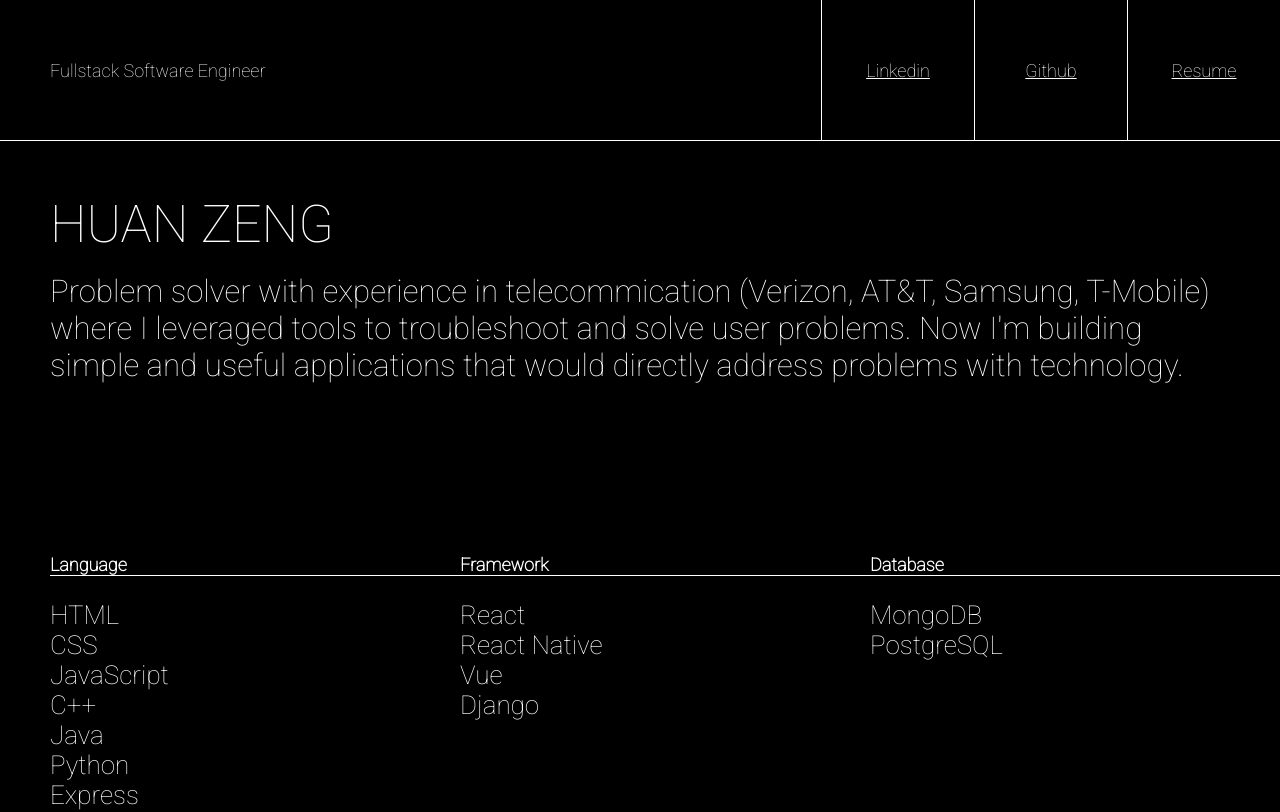
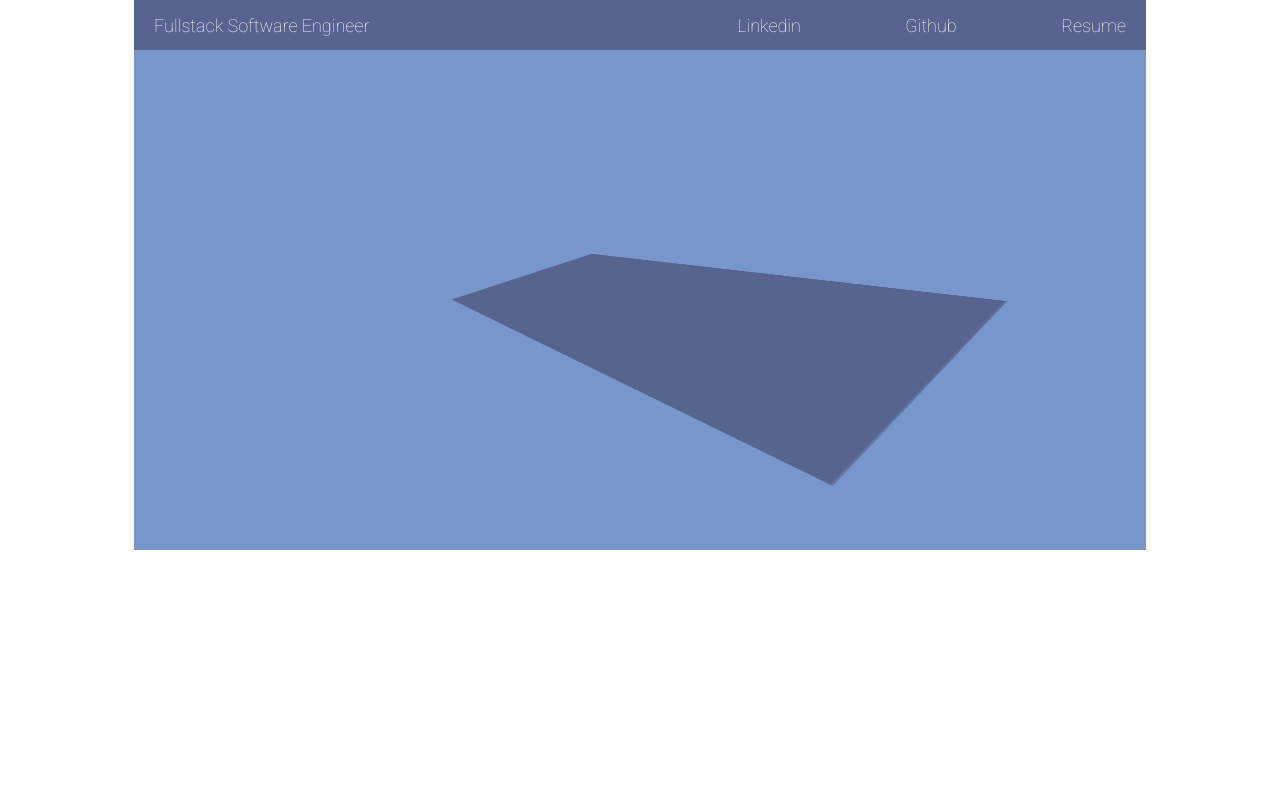
Before and after one commit to huan00/portfolio, a React (Create React App) app: page / in a window 1280 px wide. Shown: the top 812 px of the page. Built offline with nearby package versions, Linux system fonts and the light colour scheme.

Commit message:
setup table top

```diff
--- a/src/App.css
+++ b/src/App.css
@@ -3,17 +3,25 @@
 * {
   margin: 0;
   padding: 0;
+  box-sizing: border-box;
 }
 
 body {
   color: white;
   font-family: 'Roboto';
+  display: center;
+  justify-content: center;
+  align-items: center;
 
+  max-width: 1012px;
+  min-height: 100vh;
 }
 
-#root {
-  width: 100%;
-  background-color: white;
+body .App {
+  display: flex;
+  justify-content: center;
+  align-items: center;
+  max-width: 1012px;
 }
 
 a {
@@ -26,28 +34,37 @@ a:hover {
   color: #fca311;
 }
 
-.app-container {
-  /* padding: 0 105px; */
+.container {
+  padding: 0 20px;
+  margin: 0 auto;
+  display: flex;
+  justify-content: center;
+  align-items: center;
+  width: 100%;
 }
 
-/********navbar****/
-nav {
-  /* padding: 0 0 0 50px */
-}
+/* navbar */
 
 .navbar {
-  height: 140px;
+  /* height: 140px;
   width: 100vw;
   font-size: 18px;
   line-height: 21px;
-  font-weight: 400px;
+  font-weight: 400px; */
 
 
-  border-bottom: 1px solid white;
-  background-color: black;
+  /* border-bottom: 1px solid white;
+  background-color: black; */
 }
 
-.navbar-list {
+.navbar .container {
+  width: 100%;
+  height: 50px;
+  background-color: #333;
+  justify-content: space-between;
+}
+
+/* .navbar-list {
   height: 100%;
 
   display: flex;
@@ -62,7 +79,7 @@ nav {
   display: flex;
   justify-content: center;
   align-items: center;
-  /* margin: 0 50px 0 0; */
+  margin: 0 50px 0 0;
 }
 
 .navbar-list-items {
@@ -77,7 +94,7 @@ nav {
 
 .navbar-title {
   margin: 0 0 0 50px
-}
+} */
 
 /*********intro**********/
 .info-container {
--- a/src/App.js
+++ b/src/App.js
@@ -1,21 +1,17 @@
-import './App.css'
+import './styles.css'
 import NavBar from './components/NavBar'
 import { Routes, Route } from 'react-router-dom'
 import Home from './pages'
 import Resume from './pages/Resume'
+import Main from './pages/Main'
 
 function App() {
   return (
     <div className="App">
-      <nav>
-        <NavBar />
-      </nav>
-      <main>
-        <Routes>
-          <Route path="/" element={<Home />} />
-          <Route path="resume" element={<Resume />} />
-        </Routes>
-      </main>
+      <NavBar />
+      <Routes>
+        <Route path="/" element={<Main />} />
+      </Routes>
     </div>
   )
 }
--- a/src/components/NavBar.jsx
+++ b/src/components/NavBar.jsx
@@ -4,7 +4,25 @@ import { Link } from 'react-router-dom'
 const NavBar = () => {
   return (
     <div className="navbar">
-      <ul className="navbar-list">
+      <div className="container">
+        <div className="software-engineer">
+          <Link to="/">Fullstack Software Engineer</Link>
+        </div>
+        <div className="navbar-list">
+          <ul>
+            <li className="navbar-list-items">
+              <a href="http://www.linkedin.com/in/huan-zeng">Linkedin</a>
+            </li>
+            <li className="navbar-list-items">
+              <a href="https://github.com/huan00">Github</a>
+            </li>
+            <li className="navbar-list-items">
+              <Link to="resume">Resume</Link>
+            </li>
+          </ul>
+        </div>
+
+        {/* <ul className="navbar-list">
           <section className="navbar-title">
             <li>
               <Link to="/">Fullstack Software Engineer</Link>
@@ -24,7 +42,8 @@ const NavBar = () => {
               <Link to="resume">Resume</Link>
             </li>
           </section>
-      </ul>
+        </ul> */}
+      </div>
     </div>
   )
 }
--- /dev/null
+++ b/src/pages/Main.jsx
@@ -0,0 +1,13 @@
+import React from 'react'
+
+const Main = () => {
+  return (
+    <div class="main">
+      <div className="container">
+        <div className="table"></div>
+      </div>
+    </div>
+  )
+}
+
+export default Main
--- /dev/null
+++ b/src/styles.css
@@ -0,0 +1,108 @@
+@import url('https://fonts.googleapis.com/css2?family=Roboto:ital,wght@0,100;1,100&display=swap');
+
+* {
+  margin: 0;
+  padding: 0;
+  box-sizing: border-box;
+}
+
+body {
+  color: white;
+  font-family: 'Roboto';
+  display: center;
+  justify-content: center;
+  align-items: center;
+  margin: 0 auto;
+  /* background-color: #576490; */
+
+  max-width: 1012px;
+  min-height: 100vh;
+}
+
+body .App {
+  display: flex;
+  flex-direction: column;
+  justify-content: center;
+  align-items: center;
+  max-width: 1012px;
+  font-size: 18px;
+}
+
+a {
+  text-decoration: none;
+  color: white;
+  cursor: pointer;
+}
+
+a:hover {
+  color: #D1D2F9;
+  padding: 3px 8px;
+  border: 1px solid black;
+}
+
+ul {
+  list-style-type: none;
+}
+
+.container {
+  padding: 0 20px;
+  margin: 0 auto;
+  display: flex;
+  justify-content: center;
+  align-items: center;
+  width: 100%;
+  height: 100%;
+}
+
+/* navbar */
+
+.navbar {
+  width: 100%;
+  background-color: #576490
+}
+
+.navbar .container {
+  height: 50px;
+  justify-content: space-between;
+}
+
+.navbar .container .software-engineer {
+  text-overflow: clip;
+}
+
+.navbar .container .navbar-list {
+  width: 40%;
+}
+
+.navbar .container .navbar-list ul {
+  width: 100%;
+  display: flex;
+  justify-content: space-between;
+  align-items: center;
+  text-align: right;
+}
+
+/* Main */
+.main {
+  width: 100%;
+  height: 500px;
+  background-color: #7796CB;
+  perspective: 10em;
+  perspective-origin: 20% 45% ;
+}
+
+.main .container {
+  transform-style: preserve-3d;
+}
+
+.main .container .table {
+  width: 15em;
+  height: 10em;
+  background-color: #576490;
+  /* border: 4px solid black; */
+  /* box-shadow: 10px 10px 10px 10px black inset; */
+
+  transform: rotateX(70deg) rotateY(-10deg) rotateZ(-15deg)
+  /* rotateY(-10deg) rotateZ(10deg) rotate(40deg) */
+
+}
```
Lines whose indentation alone changed are shown as unchanged.
